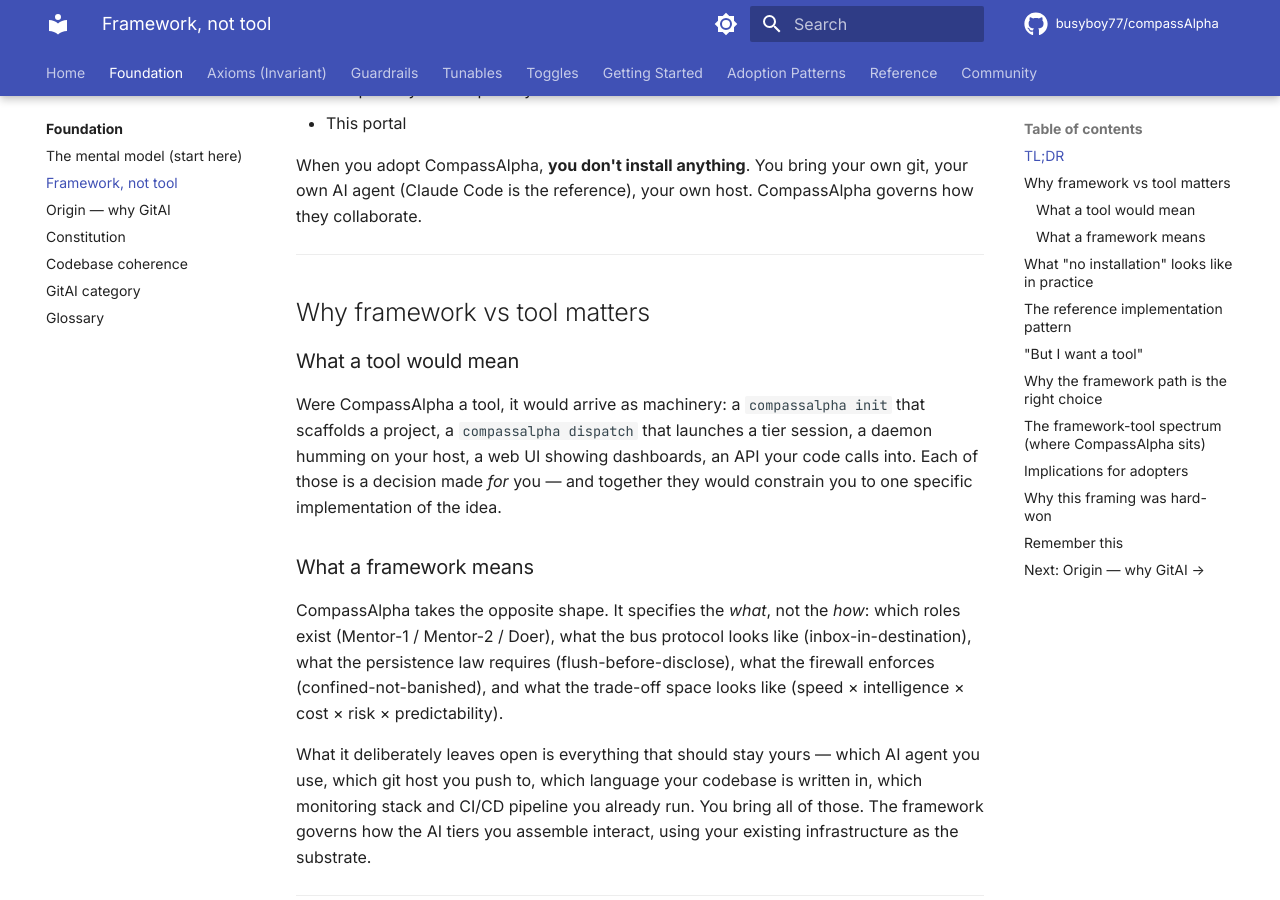
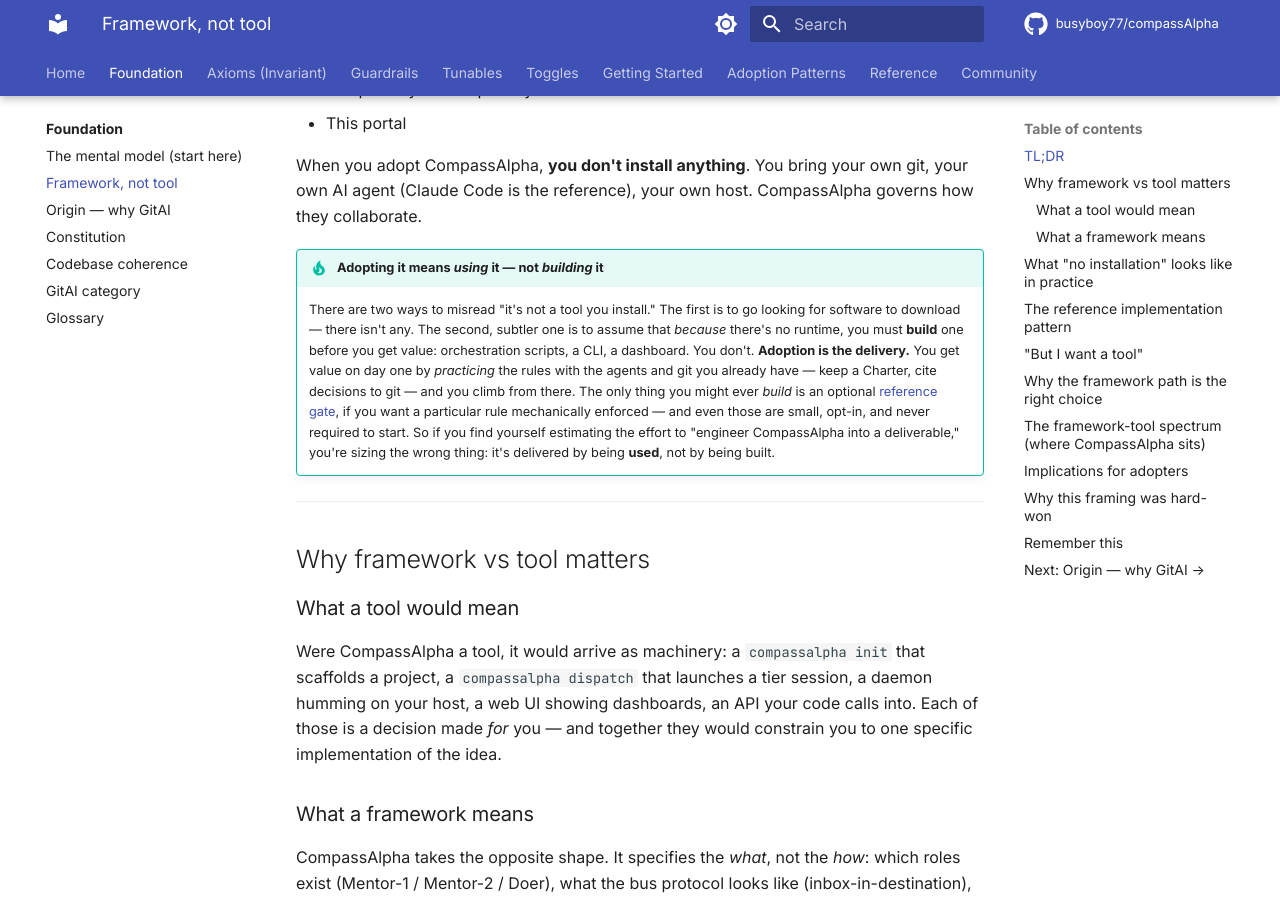
Before and after one commit to busyboy77/compassAlpha, an MkDocs documentation site: the page built from docs/00-foundation/framework-not-tool.md, in a window 1280 px wide and 900 px high, scrolled down 897 px. Built offline with MkDocs 1.6.1 and Material for MkDocs 9.7.7, drawn with Linux system fonts in a browser that asks for light colours; comment, search, counter and statistics services are not loaded; some of the changed text lies outside the part shown.

Commit message:
Framework-not-tool: close the "build it" misread — adopting = using, not engineering
The page argued "not a tool you install" thoroughly but never closed the second,
subtler misread one cold reviewer (Grok) actually made: assuming that because
there's no runtime, you must BUILD one to get value (CLI, dashboard, orchestration
glue) — scoring the effort to "engineer it into a deliverable." Another reviewer
(DeepSeek) took the correct frame (apply the protocols, value day one) and scored
it far higher. The split was a framing gap, not a maturity one.

Add a callout + remember-bullet: adoption IS the delivery; value starts day one
from practicing the rules; the only thing you'd ever optionally build is a small
opt-in enforcement gate, never to start. Cross-links what-is-enforced.

Verified: mkdocs --strict, conformance gate, content-safety all pass.

Co-Authored-By: Claude Opus 4.8 (1M context) <noreply@anthropic.com>

```diff
--- a/docs/00-foundation/framework-not-tool.md
+++ b/docs/00-foundation/framework-not-tool.md
@@ -30,6 +30,9 @@ It **is**:
 - This portal
 
 When you adopt CompassAlpha, **you don't install anything**. You bring your own git, your own AI agent (Claude Code is the reference), your own host. CompassAlpha governs how they collaborate.
+
+!!! tip "Adopting it means *using* it — not *building* it"
+    There are two ways to misread "it's not a tool you install." The first is to go looking for software to download — there isn't any. The second, subtler one is to assume that *because* there's no runtime, you must **build** one before you get value: orchestration scripts, a CLI, a dashboard. You don't. **Adoption is the delivery.** You get value on day one by *practicing* the rules with the agents and git you already have — keep a Charter, cite decisions to git — and you climb from there. The only thing you might ever *build* is an optional [reference gate](../07-reference/what-is-enforced.md), if you want a particular rule mechanically enforced — and even those are small, opt-in, and never required to start. So if you find yourself estimating the effort to "engineer CompassAlpha into a deliverable," you're sizing the wrong thing: it's delivered by being **used**, not by being built.
 
 ---
 
@@ -171,6 +174,7 @@ These are the decisions CompassAlpha makes once, and then exports to every proje
 ## Remember this
 
 - **CompassAlpha is something you read and apply, not something you install.** No binary, no daemon, no API key — just markdown files you write and an AI agent you already use.
+- **You don't build it either — you use it.** Adoption *is* the delivery: value starts on day one from practicing the rules, not from engineering a runtime first. The only optional thing you'd ever build is a small [enforcement gate](../07-reference/what-is-enforced.md), and never to get started.
 - **The value lives in the rules, not in any executable.** Think HTTP or a constitution: the specification is what's worth having, and many implementations can be built on top of it.
 - **You keep your own tools.** Your git, your AI agent, your host, your CI/CD all stay yours; the framework only governs how the pieces collaborate.
 - If the difference between "framework" and "tool" still feels abstract, [the mental model](mental-model.md) page lays out the bigger picture it fits into.
```
